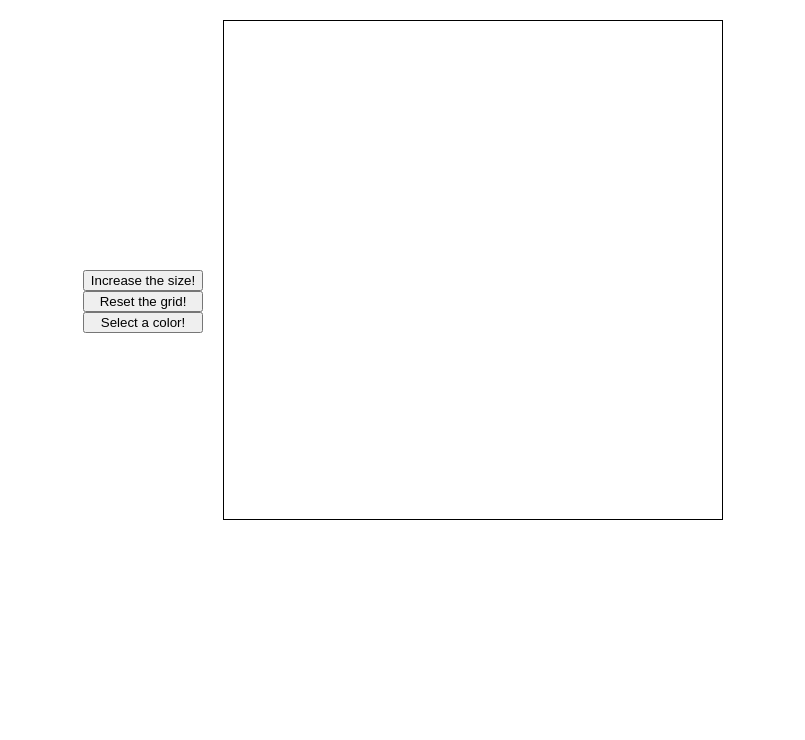
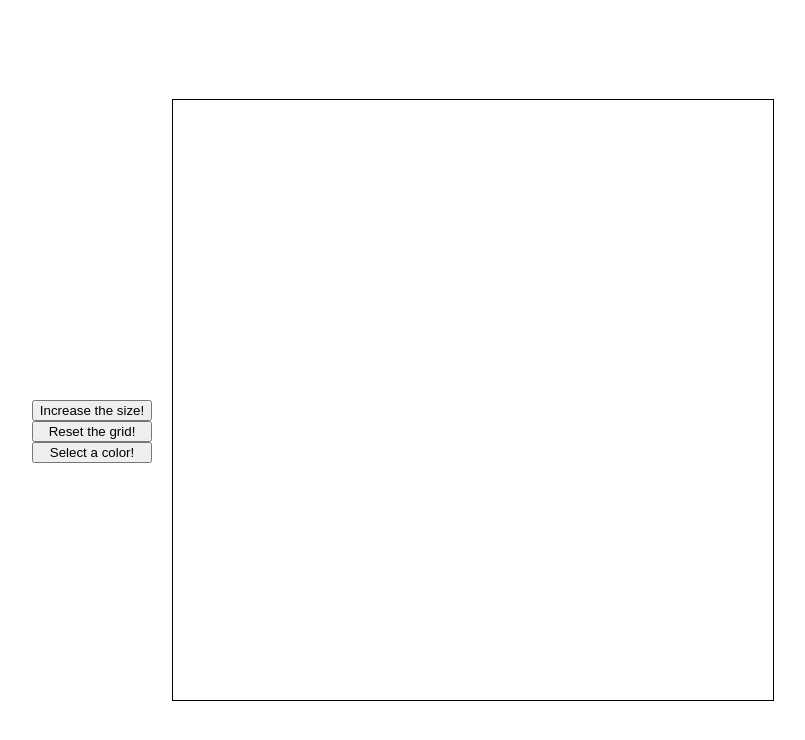
Before and after one commit to Virean196/etch-a-sketch, a plain HTML site: page index.html in a window 1280 px wide. Shown: the whole page, without its empty margins (227-1032 px from the left). Drawn offline with Linux system fonts and the light colour scheme.

Commit message:
Performance fixes

```diff
--- a/resources/scripts/scripts.js
+++ b/resources/scripts/scripts.js
@@ -13,7 +13,6 @@ sizeBtn.addEventListener("click", function(){
     size = prompt("Choose the grid size (max 100)");
     deleteGrid();
     createGrid();
-    drawColor();
 });
 
 resetGridBtn.addEventListener("click", resetGridColor);
@@ -25,23 +24,18 @@ function deleteGrid(){
 }
 
 function createGrid(){
+    if(size <= 50){
         for(let i = 0; i<(size*size); i++){
             const pixel = document.createElement("div");
             pixel.classList.add("pixels");
             pixel.style.height = `${(mainDiv.clientHeight)/size}px`;
             pixel.style.width = `${(mainDiv.clientWidth)/size}px`;
+            pixel.addEventListener("mousemove", () => {
+                pixel.style.background = color;
+            });
             mainDiv.appendChild(pixel);
         }
     }
-
-function drawColor(){
-    const pixels = document.querySelectorAll(".pixels");
-    pixels.forEach((pixel) =>{
-        pixel.addEventListener("mousemove", () => {
-            pixel.style.background = color;
-        });
-
-    });
 }
 
 function resetGridColor(){
@@ -52,4 +46,3 @@ function resetGridColor(){
 }
 
 createGrid();
-drawColor();
--- a/resources/styles/style.css
+++ b/resources/styles/style.css
@@ -3,26 +3,27 @@
 }
 
 body{
+    box-sizing: border-box;
     display:flex;
     justify-content: center;
     align-items: center;
+    height: 100vh;
     padding: 0;
     margin: 0;
 }
 
 #mainDiv{
+    box-sizing: border-box;
     margin: 20px;
     display: flex;
     flex-wrap: wrap;
-    width: 500px;
-    height: 500px;
-    border: 1px solid black;
+    width: 602px;
+    height: 602px;
+    border: 0.2px solid black;
 }
 
 .pixels{
-    flex:auto;
-    border:0.5px solid black;
-    border:hidden;
+
 }
 
 .btns{
```
Lines whose indentation alone changed are shown as unchanged.
